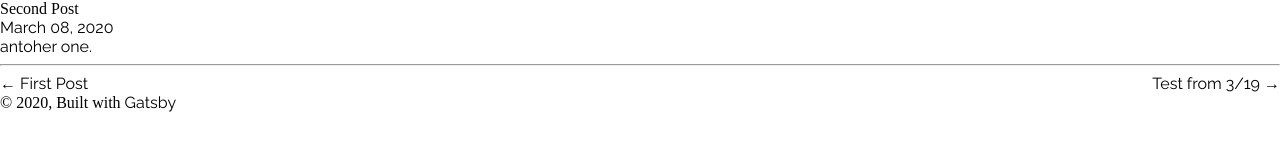
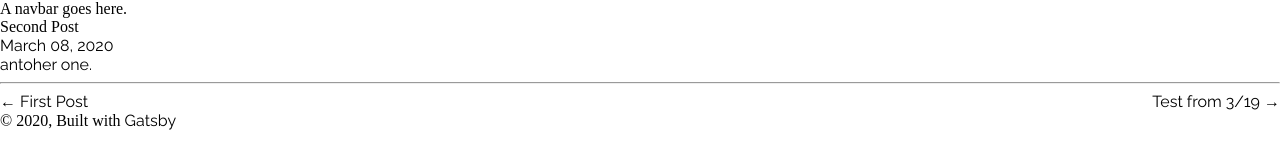
Before and after one commit to anthonyshew/inthezone, a Gatsby site: page /2020-03-08-second-post/ in a window 1280 px wide. Built offline with nearby package versions, Linux system fonts and the light colour scheme; Gatsby itself is replaced by a stand-in of ours.

Commit message:
Remove extra div from DOM.

```diff
--- a/src/components/layout.js
+++ b/src/components/layout.js
@@ -132,17 +132,12 @@ const Layout = ({ location, title, children }) => {
   } else {
     header = (
       <div className="page-hero">
-
+        A navbar goes here.
       </div>
     )
   }
   return (
-    <div
-      style={{
-        marginLeft: `auto`,
-        marginRight: `auto`,
-      }}
-    >
+    <>
       <header>{header}</header>
       <main>{children}</main>
       <footer>
@@ -150,7 +145,7 @@ const Layout = ({ location, title, children }) => {
         {` `}
         <a href="https://www.gatsbyjs.org">Gatsby</a>
       </footer>
-    </div>
+    </>
   )
 }
 
```
